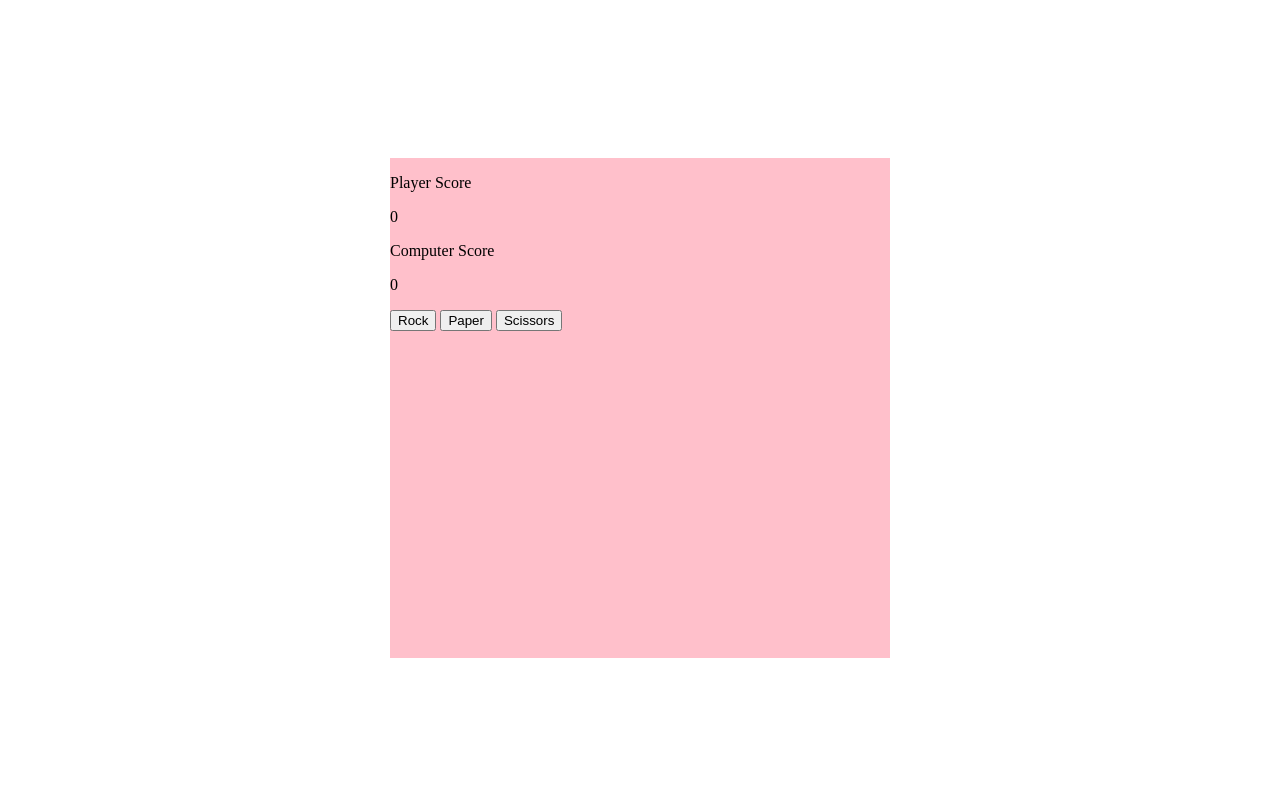
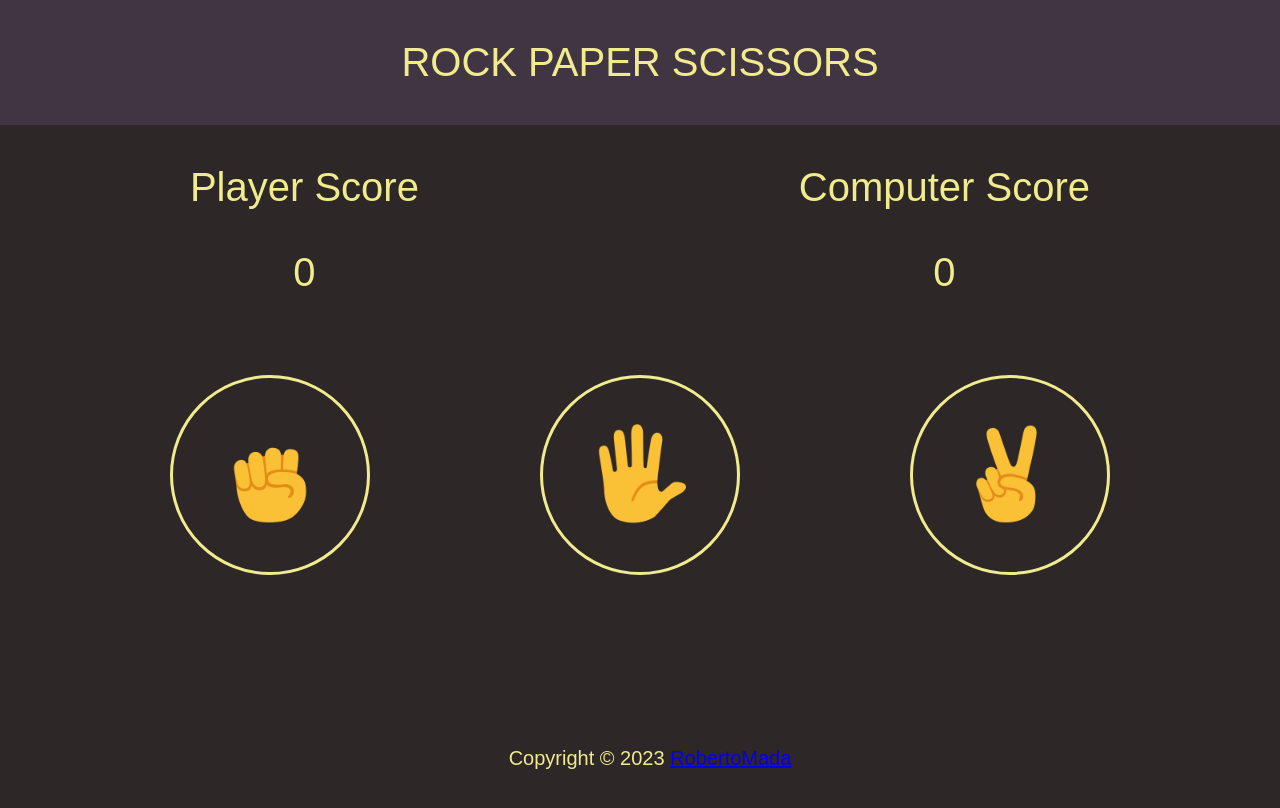
Before and after one commit to RobertoMada/odin-rock-paper-scissors, a plain HTML site: page index.html in a window 1280 px wide. Drawn offline with Linux system fonts and the light colour scheme.

Commit message:
added images to selection button and css to the page

```diff
--- a/index.css
+++ b/index.css
@@ -1,11 +1,67 @@
 body{
-  height: 800px;
+  font-family: Arial;
+  color: rgb(240, 235, 141);
+  font-size: 40px;
+  margin: 0;
+  background-color: rgb(45, 39, 39);
+}
+.header{
+  background-color: rgb(65, 53, 67);
+  text-align: center;
+  font-size: 40px;
+  padding: 40px;
+}
+.game-container{
+  background-color: rgb(45, 39, 39);
+}
+.score-container{
+  display: flex;
+  justify-content: space-around;
+}
+#display-result, #game-result, #player-score, #computer-score{
+  text-align: center;
+}
+.selection-button{
+  cursor: pointer;
+  background-color: transparent;
+  border: 3px solid rgb(240, 235, 141);
+  border-radius: 50%;
+  width: 200px;
+  height: 200px;
+
+}
+.selection-image{
+  height: 100px;
+}
+
+.selection-container{
+  display: flex;
+  justify-content: space-evenly;
+}
+#reset-button{
+  border: 4px solid rgb(240, 235, 141);
+  border-radius: 50%;
+  background-color: red;
+  color: white;
+  width: 200px;
+  height: 200px;
+  font-weight: bold;
+  font-size: 40px;
+}
+.reset-container{
   display: flex;
   justify-content: center;
+  margin-top: 50px;
+}
+.footer{
+  position: absolute;
+  bottom: 0;
+  left: 0;
+  display: flex;
   align-items: center;
+  justify-content: center;
+  gap: 10px;
+  width: 100%;
+  padding: 10px;
+  font-size: 20px;
 }
-.game-container{
-  background-color: pink;
-  width: 500px;
-  height: 500px;
-}
--- a/index.html
+++ b/index.html
@@ -7,16 +7,36 @@
   <script src="script.js" defer></script>
 </head>
 <body>
+  <div class="header">ROCK PAPER SCISSORS</div>
   <div class="game-container">
-    <p>Player Score</p>
-    <p id="player-score">0</p>
-    <p>Computer Score</p>
-    <p id="computer-score">0</p>
+    <div class="score-container">
+      <div class="player-container">
+        <p>Player Score</p>
+        <p id="player-score">0</p>
+      </div>
+      <div class="computer-container">
+        <p>Computer Score </p>
+        <p id="computer-score">0</p>
+      </div>
+    </div>
     <p id="display-result"></p>
-    <button class="selection-button">Rock</button>
-    <button class="selection-button">Paper</button>
-    <button class="selection-button">Scissors</button>
+    <div class="selection-container">
+      <button class="selection-button" title="Rock"><img class="selection-image" src="images/rock-emoji.png" alt="Rock"></button>
+      <button class="selection-button" title="Paper"><img class="selection-image" src="images/paper-emoji.png" alt="Paper"></button>
+      <button class="selection-button" title="Scissors"><img class="selection-image" src="images/scissors-emoji.png" alt="Scissors"></button>
+    </div>
     <p id="game-result"></p>
+    <div class="reset-container">
+      <button id="reset-button" hidden>Reset</button>
+    </div>
   </div>
+  <footer class="footer">
+    <p>Copyright ©
+      <script>
+        document.write(new Date().getFullYear())
+      </script>
+      <a href="https://github.com/RobertoMada" target="_blank">RobertoMada</a>
+    </p>
+  </footer>
 </body>
 </html>
--- a/script.js
+++ b/script.js
@@ -9,7 +9,8 @@ const buttons = document.querySelectorAll("button.selection-button");
 const displayPlayerScore = document.querySelector('#player-score');
 const displayComputerScore = document.querySelector('#computer-score');
 const displayResult = document.querySelector('#display-result');
-const gameResult = document.querySelector('#game-result')
+const gameResult = document.querySelector('#game-result');
+const resetButton = document.querySelector('#reset-button');
 
 function getComputerChoice(){
   let selection = Math.floor(Math.random() * 3);
@@ -20,7 +21,7 @@ function getComputerChoice(){
 
 buttons.forEach((button) => {
   button.addEventListener('click', function getPlayerChoice(){
-    playerSelection = button.textContent;
+    playerSelection = button.title;
     playGame();
   });
 });
@@ -66,10 +67,25 @@ function checkWinner(){
   if(computerScore == 5){
     gameResult.textContent = 'You lose! HaHaHa';
     buttons.forEach(button => button.remove());
-
+    resetButton.removeAttribute('hidden');
 
   }else if(playerScore == 5){
     gameResult.textContent = 'You win! Good game!';
     buttons.forEach(button => button.remove());
+    resetButton.removeAttribute('hidden');
   }
 }
+
+resetButton.addEventListener('click', restartGame);
+
+function restartGame(){
+  console.log("restart game");
+  resetButton.setAttribute('hidden', 'hidden');
+  displayComputerScore.textContent = '0';
+  displayPlayerScore.textContent = '0';
+  playerScore = 0;
+  computerScore = 0;
+  gameResult.textContent = '';
+  displayResult.textContent = '';
+  buttons.forEach(button => document.querySelector('.selection-container').appendChild(button));
+}
```
Also changed, not shown: images/paper-emoji.png (added), images/rock-emoji.png (added), images/scissors-emoji.png (added).
